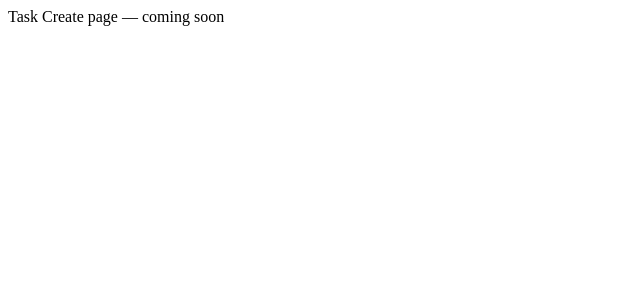
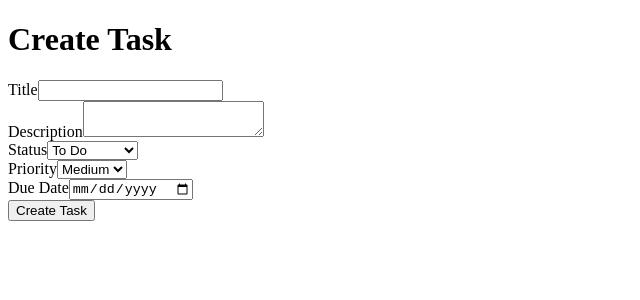
Before and after one commit to coding-cryptid/task-management-app, a React (Vite) app: page /tasks/new in a window 1280 px wide. Shown: the top 300 px of the page, without its empty margins (0-640 px from the left). Built offline with nearby package versions, Linux system fonts and the light colour scheme.

Commit message:
Task create page.

```diff
--- a/src/pages/TaskCreate.tsx
+++ b/src/pages/TaskCreate.tsx
@@ -1,4 +1,22 @@
+import { useNavigate } from 'react-router-dom';
+import { useTasks } from '../context/TaskContext';
+import TaskForm from '../components/TaskForm';
+import type { TaskFormInput } from '../types/task';
 
 export default function TaskCreate() {
-  return <div>Task Create page — coming soon</div>;
+  const { addTask } = useTasks();
+  const navigate = useNavigate();
+
+  const handleSubmit = (input: TaskFormInput) => {
+    // PLACEHOLDER. REMEMBER TO REMOVE AFTER AUTH0 INTEGRATION!
+    addTask(input, 'temp-user');
+    navigate('/');
+  };
+
+  return (
+    <div className="container mt-4">
+      <h1>Create Task</h1>
+      <TaskForm onSubmit={handleSubmit} submitLabel="Create Task" />
+    </div>
+  );
 }
```
